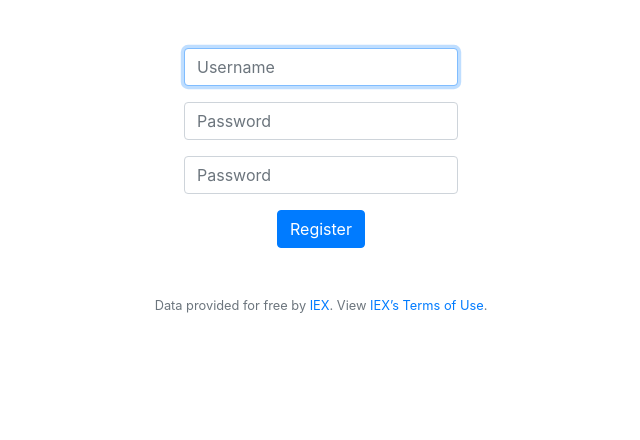
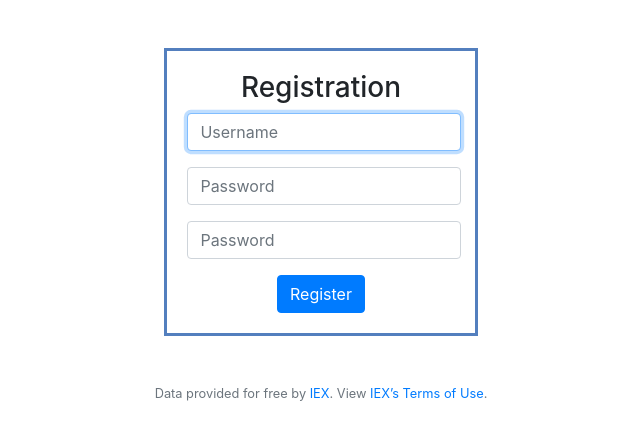
Before and after one commit to 1998tapan/CS50-Finance, a Flask app: page /register in a window 1280 px wide. Shown: the part 76-516 px from the top of the page, without its empty margins (319-959 px from the left). Run offline with Flask 2, Linux system fonts and the light colour scheme; some libraries are stand-ins or nearby versions.

Commit message:
Design : added border to forms

```diff
--- a/static/styles.css
+++ b/static/styles.css
@@ -38,6 +38,7 @@ main
 
     /* center contents */
     text-align: center;
+
 }
 
 main img
@@ -45,3 +46,11 @@ main img
     /* constrain images on small screens */
     max-width: 100%;
 }
+
+.form-border{
+    /* border */
+    border: #537fbe 3px solid;
+    width: 30%;
+    margin: auto;
+    padding: 20px;
+}
--- a/templates/login.html
+++ b/templates/login.html
@@ -5,6 +5,8 @@
 {% endblock %}
 
 {% block main %}
+    <div class="form-border">
+        <h3>Login</h3>
         <form id="login-form" action="/login" method="post">
             <div class="form-group">
                 <input id="username" autocomplete="off" autofocus class="form-control" name="username" placeholder="Username" type="text">
@@ -16,7 +18,7 @@
 
             <button class="btn btn-primary" type="submit">Log In</button>
         </form>
-
+    </div>
     <script>
         document.getElementById("login-form").onsubmit=function () {
             if (!document.getElementById("username").value){
--- a/templates/register.html
+++ b/templates/register.html
@@ -5,7 +5,8 @@
 {% endblock %}
 
 {%  block main %}
-
+    <div class="form-border">
+        <h3>Registration</h3>
         <form id="reg-form" action="/register" method="post">
             <div class="form-group">
                 <input id='username' autocomplete="off" autofocus class="form-control" type="text" name="username" placeholder="Username">
@@ -21,7 +22,7 @@
 
             <button class="btn btn-primary" type="submit" >Register</button>
         </form>
-
+    </div>
     <script>
         document.getElementById("reg-form").onsubmit = function () {
             if (!document.getElementById("username").value){
```
Also changed, not shown: 1 other file. Lines whose indentation alone changed are shown as unchanged.
